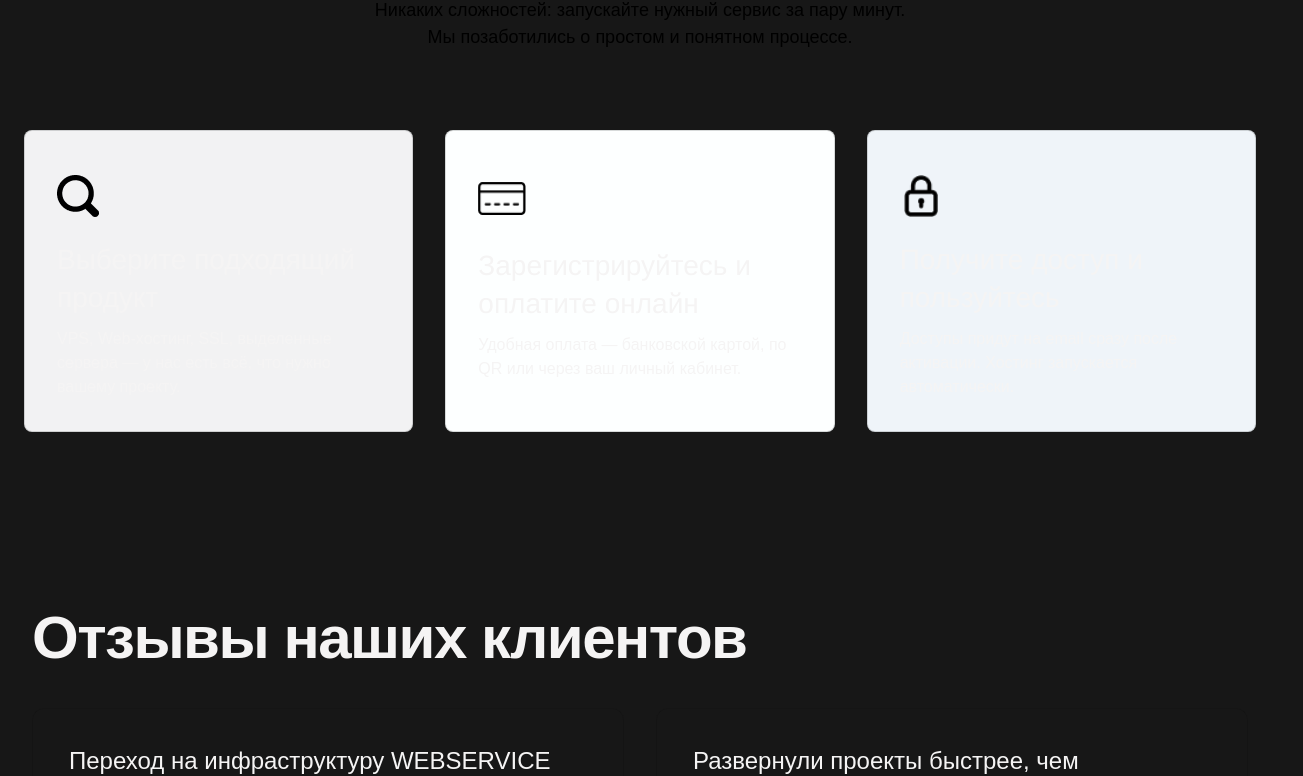
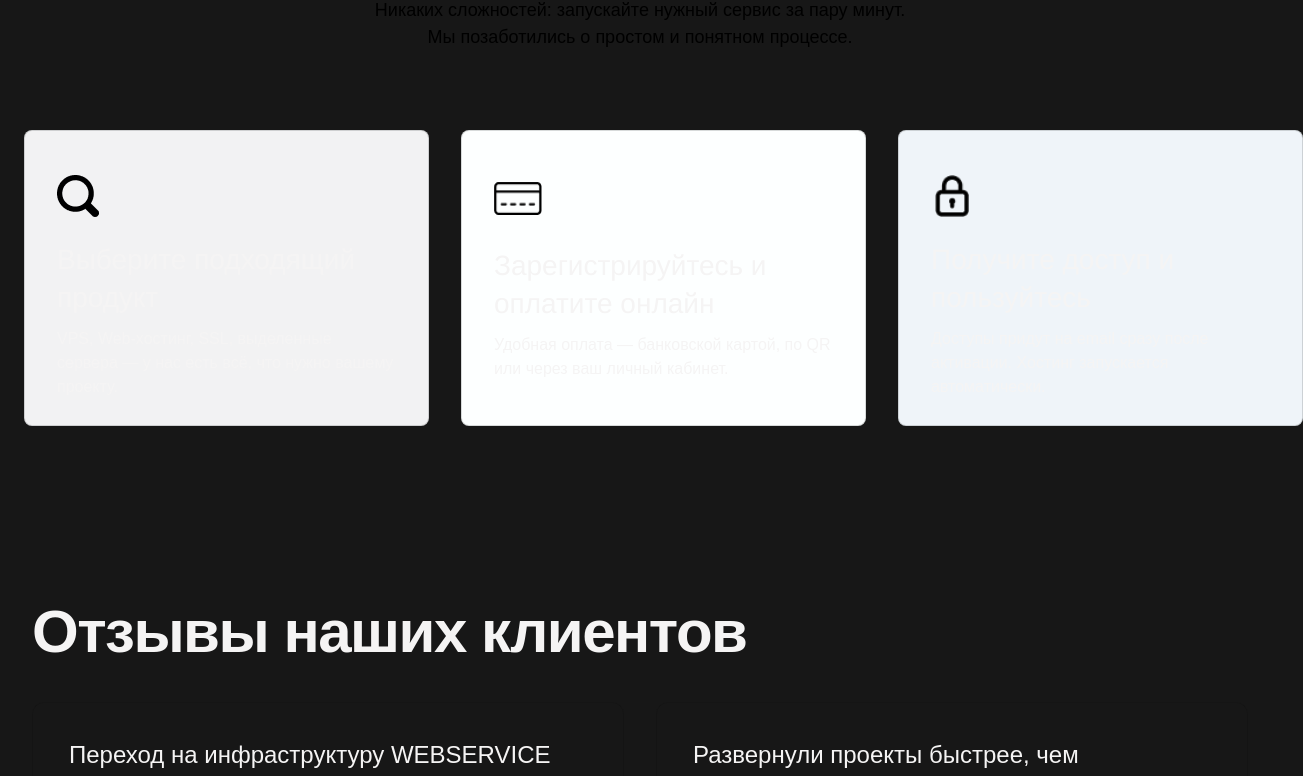
Before and after one commit to alineknn/webservice, a Next.js app: page / in a window 1280 px wide. Shown: the part 6319-7095 px from the top of the page, 1303 px wide, since content can reach past the window. Built offline with nearby package versions, Linux system fonts and the light colour scheme.

Commit message:
fixed card size to correct

```diff
--- a/src/components/HowToStart.tsx
+++ b/src/components/HowToStart.tsx
@@ -62,14 +62,14 @@ export default function HowToStart() {
         </div>
 
         {/* Steps */}
-        <div className="mt-[80px] grid grid-cols-1 gap-8 md:grid-cols-3">
+        <div className="mt-[80px] grid grid-cols-1 gap-8 md:[grid-template-columns:repeat(3,405px)] md:justify-between">
           {t.steps.map((s, i) => {
             const bg = i === 0 ? 'bg-[#F2F2F3]' : i === 1 ? 'bg-[#FDFFFF]' : 'bg-[#EFF4F9]';
             const size = i === 1 ? 48 : 42;
             const sizeClass = i === 1 ? "w-[48px] h-[48px]" : "w-[42px] h-[42px]";
             return (
               <article
-                className={`rounded-lg border border-[rgba(0,13,13,0.15)] ${bg} h-full min-h-[280px] pl-[32px] pt-[44px] pr-[32px] pb-[32px]`}
+                className={`rounded-lg border border-[rgba(0,13,13,0.15)] ${bg} w-[405px] h-[296px] pl-[32px] pt-[44px] pr-[32px] pb-[32px]`}
                 key={`${s.title}-${i}`}
               >
                 <div className="flex flex-col items-start text-left">
@@ -81,7 +81,7 @@ export default function HowToStart() {
                     className={`${sizeClass} object-contain`}
                     priority={i === 0}
                   />
-                  <div className="mt-6 w-[342px] h-[78px]">
+                  <div className="mt-6 w-[341px] h-[78px]">
                     <h3 className="text-[28px] font-normal font-['Helvetica'] leading-snug">
                       {s.title}
                     </h3>
```
